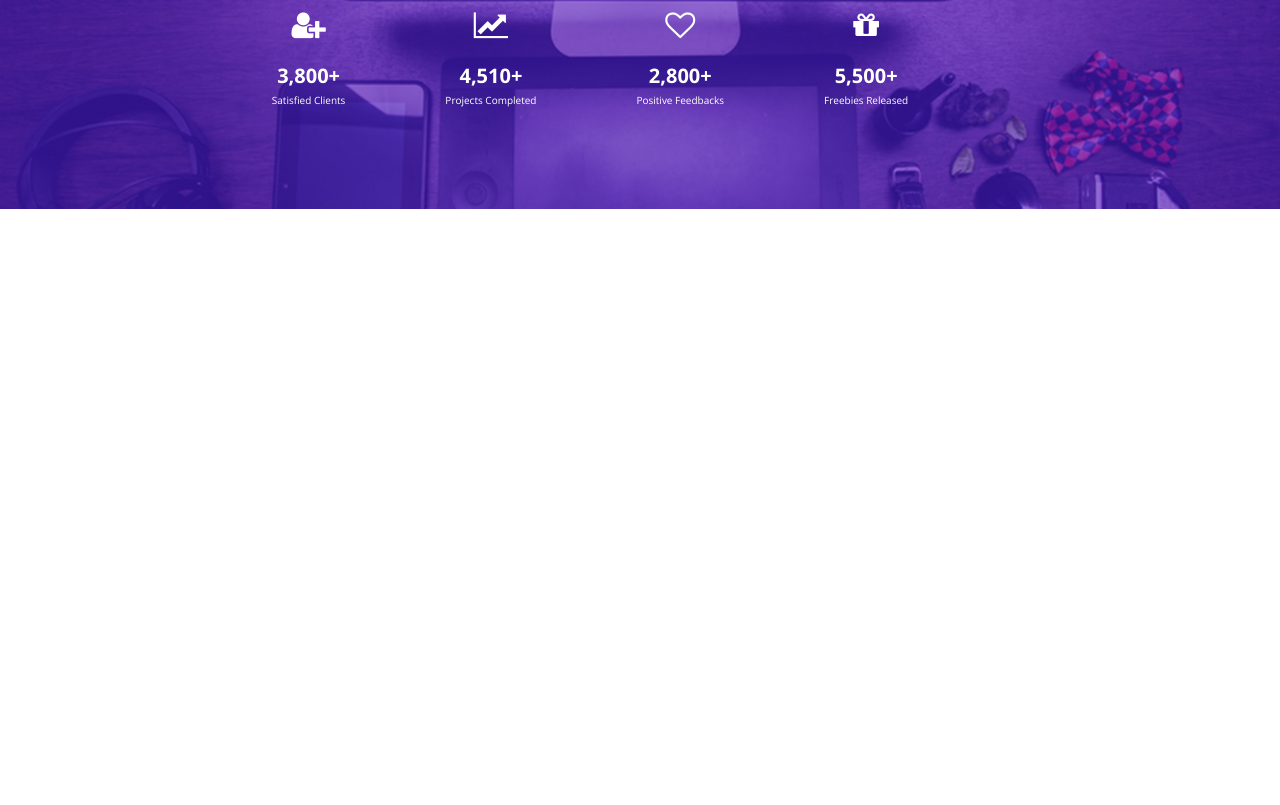
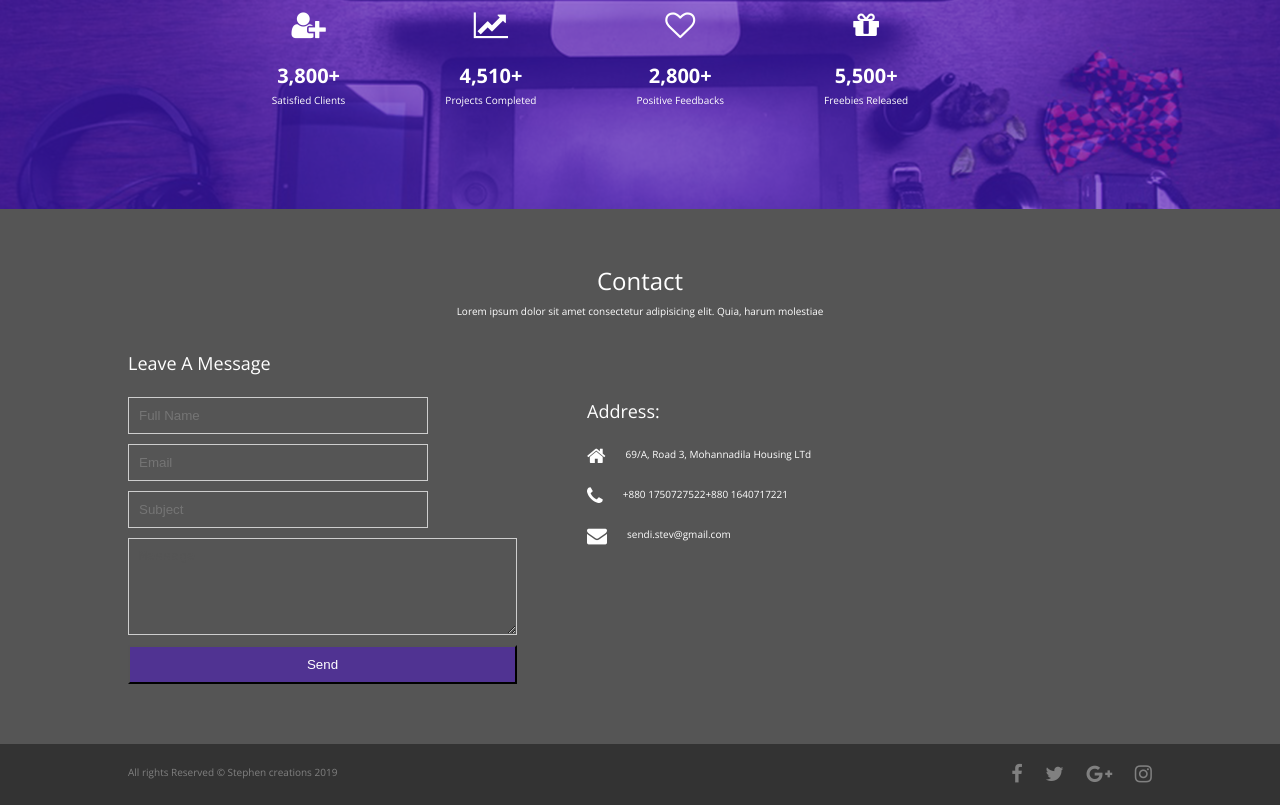
Before and after one commit to sendistephen/agency-landing-page, a website: page index.html in a window 1280 px wide. Shown: the part 2818-3623 px from the top of the page. Before the commit the page ends 3507 px from the top, so only its background shows below. Drawn offline with nearby package versions, Linux system fonts and the light colour scheme.

Commit message:
Add footer section

```diff
--- a/index.html
+++ b/index.html
@@ -208,35 +208,60 @@
 				</div>
 			</div>
 		</section>
-		<br />
-		<br />
-		<br />
-		<br />
-		<br />
-		<br />
-		<br />
-		<br />
-		<br />
-		<br />
-		<br />
-		<br />
-		<br />
-		<br />
-		<br />
-		<br />
-		<br />
-		<br />
-		<br />
-		<br />
-		<br />
-		<br />
-		<br />
-		<br />
-		<br />
-		<br />
-		<br />
-		<br />
-		<br />
-		<br />
+		<section class="footer">
+			<div class="container">
+				<div class="footer__content">
+					<h3 class="heading-3">Contact</h3>
+					<p class="footer-para">
+						Lorem ipsum dolor sit amet consectetur adipisicing elit. Quia, harum
+						molestiae
+					</p>
+				</div>
+				<p class="para-msg">Leave a message</p>
+
+				<div class="form-box">
+					<form class="form">
+						<input type="text" placeholder="Full Name" />
+						<input type="text" placeholder="Email" />
+						<input type="text" placeholder="Subject" />
+						<textarea name="message" id="msg" cols="44" rows="5">
+Message</textarea
+						>
+						<button class="btn-send">Send</button>
+					</form>
+					<div class="address">
+						<p class="para-address">Address:</p>
+						<div class="address__box">
+							<div class="address__item">
+								<i class="fa fa-home fa-2x"></i>
+								<p>69/A, Road 3, Mohannadila Housing LTd</p>
+							</div>
+							<div class="address__item">
+								<i class="fa fa-phone fa-2x"></i>
+								<p>+880 1750727522</p>
+								<p>+880 1640717221</p>
+							</div>
+							<div class="address__item">
+								<i class="fa fa-envelope fa-2x"></i>
+								<p>sendi.stev@gmail.com</p>
+							</div>
+						</div>
+					</div>
+				</div>
+			</div>
+		</section>
+		<div class="footer-bottom">
+			<div class="container">
+				<div class="footer-bottom__wrapper">
+					<p>All rights Reserved &copy; Stephen creations 2019</p>
+					<div class="social">
+						<i class="fa fa-facebook fa-2x" aria-hidden="true"></i>
+						<i class="fa fa-twitter fa-2x" aria-hidden="true"></i>
+						<i class="fa fa-google-plus fa-2x" aria-hidden="true"></i>
+						<i class="fa fa-instagram fa-2x" aria-hidden="true"></i>
+					</div>
+				</div>
+			</div>
+		</div>
 	</body>
 </html>
--- a/sass/_footer.scss
+++ b/sass/_footer.scss
@@ -0,0 +1,91 @@
+.footer {
+	padding-top: 6rem;
+	padding-bottom: 6rem;
+	background-color: $color-secondary-light;
+	color: $color-white;
+
+	&__content {
+		text-align: center;
+
+		.heading-3 {
+			color: $color-white;
+			font-weight: 400;
+			margin-bottom: 1rem;
+		}
+		.footer-para {
+			margin-bottom: 3rem;
+		}
+	}
+	.para-msg {
+		margin: 2rem 0;
+		font-size: 1.8rem;
+		text-transform: capitalize;
+	}
+	.form-box {
+		display: flex;
+		flex-wrap: wrap;
+	}
+	.form {
+		display: flex;
+		flex-direction: column;
+		margin-right: 7rem;
+		input {
+			background-color: inherit;
+			display: block;
+			width: 30rem;
+			padding: 1rem;
+			margin-bottom: 1rem;
+			border: 1px solid $color-tertiary;
+		}
+		#msg {
+			padding: 1rem;
+			color: $color-secondary-light;
+			background-color: inherit;
+			border: 1px solid $color-tertiary;
+		}
+		.btn-send {
+			background-color: $color-primary-1;
+			padding: 1rem 2rem;
+			margin-top: 1rem;
+			color: $color-white;
+			text-align: center;
+			cursor: pointer;
+		}
+	}
+	.address {
+		.para-address {
+			font-size: 1.8rem;
+			margin-bottom: 2rem;
+		}
+		&__box {
+			display: flex;
+			flex-direction: column;
+		}
+		&__item {
+			display: flex;
+			margin-bottom: 2rem;
+		}
+		.fa {
+			margin-right: 2rem;
+		}
+	}
+}
+.footer-bottom {
+	background-color: $color-secondary-dark;
+	padding: 2rem 0;
+	color: grey;
+
+	&__wrapper {
+		display: flex;
+		justify-content: space-between;
+    }
+    .social{
+        .fa{
+            margin-left: 2rem;
+        }
+        .fa:hover{
+            cursor: pointer;
+            color: $color-tertiary;
+        }
+    }
+}
```
Also changed, not shown: css/styles.css.
